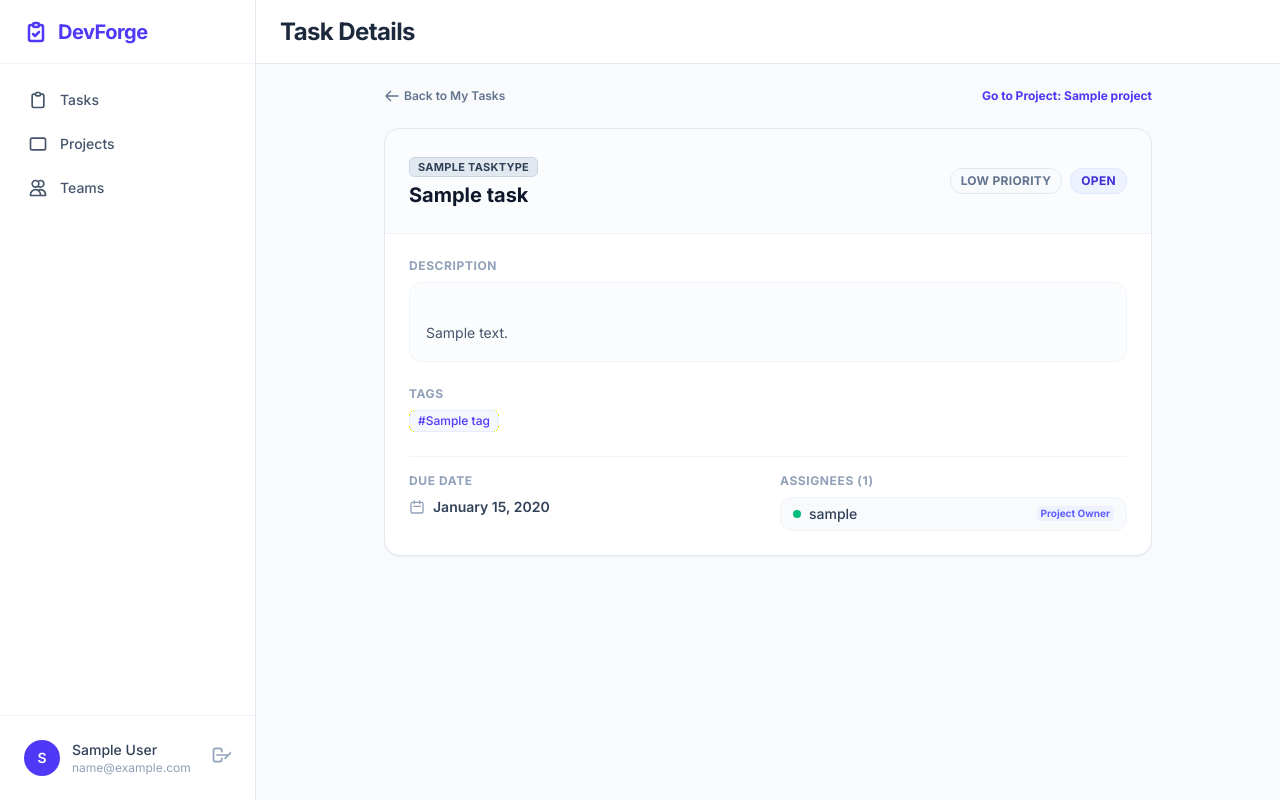
After one commit to Reverad/DevForge, a Django app: page /task/1/ in a window 1280 px wide. The commit adds this page. Run offline with Django 5.2, Linux system fonts and the light colour scheme; a user stored in the database is signed in; tables that the repository leaves empty hold one stand-in row (values such as "Sample post").

Commit message:
add task list and detail pages

```diff
--- a/devforge/urls.py
+++ b/devforge/urls.py
@@ -9,6 +9,6 @@ urlpatterns = [
     path("user/", include("users.urls", namespace="users")),
     path("team/", include("teams.urls", namespace="teams")),
     path("project/", include("projects.urls", namespace="projects")),
-    # path("task/", include("tasks.urls", namespace="tasks")),
+    path("task/", include("tasks.urls", namespace="tasks")),
     path("accounts/", include("django.contrib.auth.urls")),
 ] + static(settings.STATIC_URL, document_root=settings.STATIC_ROOT)
--- a/tasks/urls.py
+++ b/tasks/urls.py
@@ -1,2 +1,10 @@
+from django.urls import path
+
+from tasks.views import TaskListView, TaskDetailView
+
+urlpatterns = [
+    path("", TaskListView.as_view(), name="task-list"),
+    path("<int:pk>/", TaskDetailView.as_view(), name="task-detail"),
+]
 
 app_name = "tasks"
--- a/tasks/views.py
+++ b/tasks/views.py
@@ -1,3 +1,22 @@
-from django.shortcuts import render
+from django.contrib.auth.mixins import LoginRequiredMixin
+from django.db.models import Q
+from django.views import generic
 
-# Create your views here.
+from tasks.models import Task
+
+
+class TaskListView(LoginRequiredMixin, generic.ListView):
+    model = Task
+
+    def get_queryset(self):
+        return Task.objects.filter(assignees=self.request.user).select_related("project")
+
+
+class TaskDetailView(LoginRequiredMixin, generic.DetailView):
+    model = Task
+
+    def get_queryset(self):
+        return Task.objects.filter(
+            Q(project__team__owner=self.request.user) |
+            Q(project__team__members=self.request.user)
+        ).distinct()
--- a/templates/includes/sidebar.html
+++ b/templates/includes/sidebar.html
@@ -12,7 +12,7 @@
     </div>
 
     <nav class="p-4 space-y-1">
-      <a href="#"
+      <a href="{% url 'tasks:task-list' %}"
          class="flex items-center gap-3 px-3 py-2.5 text-sm font-medium rounded-xl text-slate-600 hover:bg-slate-50 hover:text-slate-900 transition-colors">
         <svg class="w-5 h-5" fill="none" stroke="currentColor" viewBox="0 0 24 24">
           <path stroke-linecap="round" stroke-linejoin="round" stroke-width="2"
--- /dev/null
+++ b/templates/tasks/task_detail.html
@@ -0,0 +1,121 @@
+{% extends "base.html" %}
+
+{% block title %}{{ task.title }} — DevForge{% endblock %}
+
+{% block header %}
+  Task Details
+{% endblock %}
+
+{% block content %}
+  <div class="max-w-3xl mx-auto space-y-6">
+
+    <div class="flex items-center justify-between">
+      <a href="{% url 'tasks:task-list' %}"
+         class="inline-flex items-center gap-1 text-xs font-semibold text-slate-500 hover:text-indigo-600 transition-colors">
+        <svg class="w-4 h-4" fill="none" stroke="currentColor" viewBox="0 0 24 24">
+          <path stroke-linecap="round" stroke-linejoin="round" stroke-width="2" d="M10 19l-7-7m0 0l7-7m-7 7h18"></path>
+        </svg>
+        Back to My Tasks
+      </a>
+
+      <a href="{% url 'projects:project-detail' pk=task.project.id %}"
+         class="text-xs font-bold text-indigo-600 hover:text-indigo-700 transition-colors flex items-center gap-1">
+        Go to Project: {{ task.project.title }}
+      </a>
+    </div>
+
+    <div class="bg-white rounded-2xl border border-slate-200 shadow-xs overflow-hidden">
+
+      <div class="p-6 border-b border-slate-100 bg-slate-50/50 flex flex-wrap items-center justify-between gap-4">
+        <div class="space-y-1">
+          <span
+              class="px-2 py-0.5 bg-slate-200 border border-slate-300 text-slate-700 rounded-md text-[11px] font-bold uppercase tracking-wide">
+            {{ task.task_type.name|default:"General Task" }}
+          </span>
+          <h1 class="text-xl font-bold text-slate-900 mt-1">{{ task.title }}</h1>
+        </div>
+
+        <div class="flex items-center gap-2">
+          {% if task.priority == 'High' %}
+            <span
+                class="px-2.5 py-1 rounded-xl text-xs font-bold bg-rose-50 text-rose-700 border border-rose-100 uppercase tracking-wide">High Priority</span>
+          {% elif task.priority == 'Medium' %}
+            <span
+                class="px-2.5 py-1 rounded-xl text-xs font-bold bg-amber-50 text-amber-700 border border-amber-100 uppercase tracking-wide">Medium Priority</span>
+          {% else %}
+            <span
+                class="px-2.5 py-1 rounded-xl text-xs font-bold bg-slate-50 text-slate-500 border border-slate-200 uppercase tracking-wide">Low Priority</span>
+          {% endif %}
+
+          <span
+              class="px-2.5 py-1 rounded-xl text-xs font-bold bg-indigo-50 text-indigo-700 border border-indigo-100 uppercase tracking-wide">
+            {{ task.get_status_display }}
+          </span>
+        </div>
+      </div>
+
+      <div class="p-6 space-y-6">
+
+        <div class="space-y-2">
+          <h3 class="text-xs font-bold text-slate-400 uppercase tracking-wider">Description</h3>
+          <div
+              class="text-sm text-slate-600 leading-relaxed whitespace-pre-line bg-slate-50/50 p-4 rounded-xl border border-slate-100">
+            {{ task.description|default:"No description provided for this task." }}
+          </div>
+        </div>
+
+        {% if task.tags.all %}
+          <div class="space-y-2">
+            <h3 class="text-xs font-bold text-slate-400 uppercase tracking-wider">Tags</h3>
+            <div class="flex flex-wrap gap-1.5">
+              {% for tag in task.tags.all %}
+                <span
+                    class="px-2 py-0.5 bg-indigo-50/60 text-indigo-600 border border-indigo-100/70 rounded-md text-xs font-medium">
+                  #{{ tag.name }}
+                </span>
+              {% endfor %}
+            </div>
+          </div>
+        {% endif %}
+
+        <div class="grid grid-cols-1 md:grid-cols-2 gap-6 pt-4 border-t border-slate-100">
+
+          <div class="space-y-2">
+            <h3 class="text-xs font-bold text-slate-400 uppercase tracking-wider">Due Date</h3>
+            <div class="flex items-center gap-2 text-sm font-semibold text-slate-700">
+              <svg class="w-4 h-4 text-slate-400" fill="none" stroke="currentColor" viewBox="0 0 24 24">
+                <path stroke-linecap="round" stroke-linejoin="round" stroke-width="2"
+                      d="M8 7V3m8 4V3m-9 8h10M5 21h14a2 2 0 002-2V7a2 2 0 00-2-2H5a2 2 0 00-2 2v12a2 2 0 002 2z"></path>
+              </svg>
+              <span>{% if task.due_date %}{{ task.due_date|date:"F d, Y" }}{% else %}
+                <span class="text-slate-400 font-normal italic">No deadline set</span>{% endif %}</span>
+            </div>
+          </div>
+
+          <div class="space-y-2">
+            <h3 class="text-xs font-bold text-slate-400 uppercase tracking-wider">Assignees
+              ({{ task.assignees.count }})</h3>
+            <div class="space-y-1.5">
+              {% for assignee in task.assignees.all %}
+                <div
+                    class="flex items-center gap-2 text-sm text-slate-700 font-medium bg-slate-50 px-3 py-1.5 rounded-xl border border-slate-100">
+                  <div class="w-2 h-2 rounded-full bg-emerald-500"></div>
+                  <span><a href="{% url 'users:profile' pk=assignee.id %}">{{ assignee.username }}</a></span>
+                  {% if assignee == task.project.team.owner %}
+                    <span
+                        class="text-[10px] text-indigo-500 font-bold bg-indigo-50 px-1 rounded ml-auto">Project Owner</span>
+                  {% endif %}
+                </div>
+              {% empty %}
+                <p class="text-xs text-slate-400 italic">No one is assigned to this task yet.</p>
+              {% endfor %}
+            </div>
+          </div>
+
+        </div>
+
+      </div>
+    </div>
+
+  </div>
+{% endblock %}
```
Also changed, not shown: templates/tasks/task_list.html (added, +80 -0 lines).
